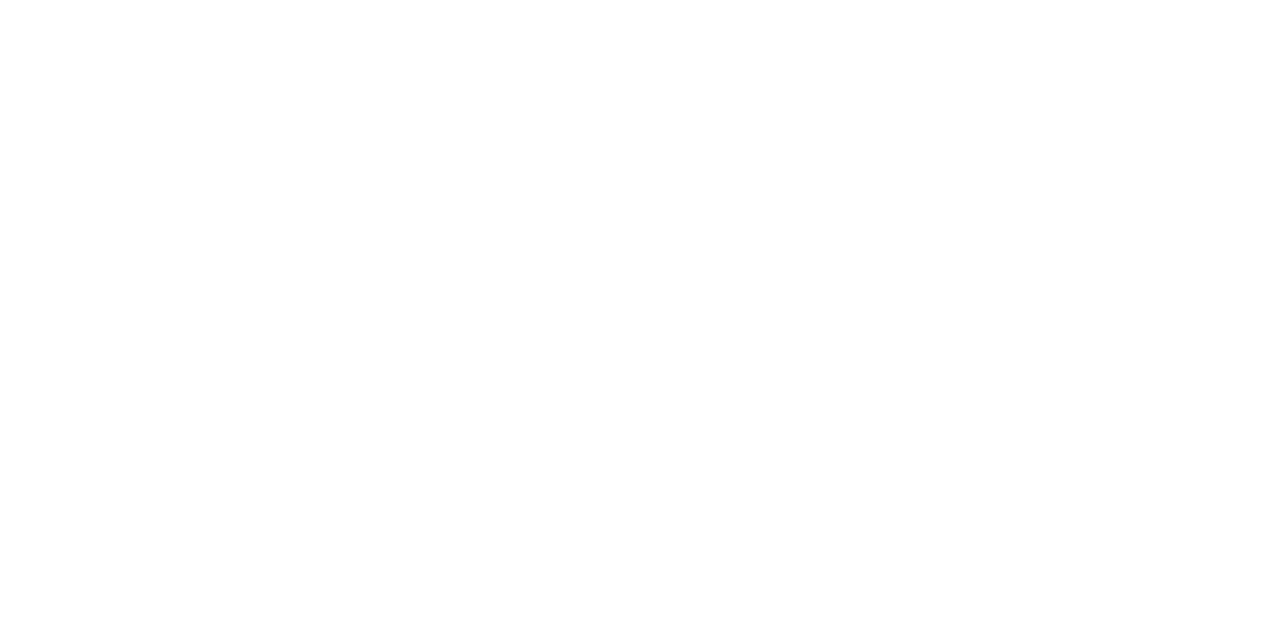
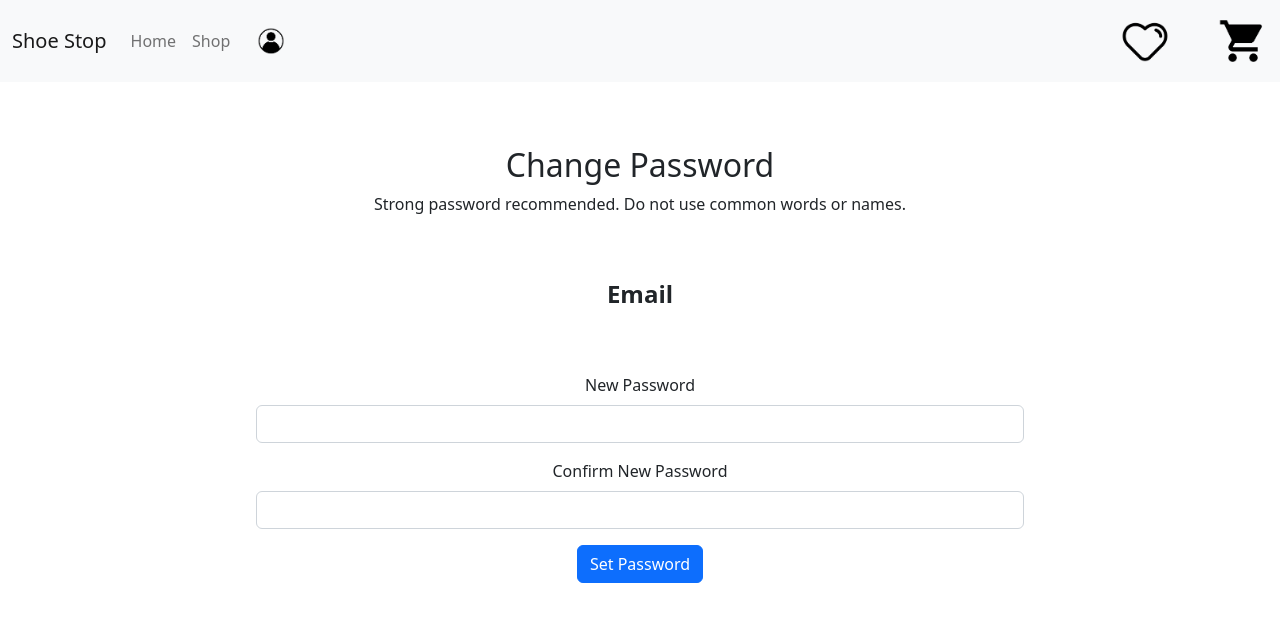
Before and after one commit to 1aoxomoxoa1/online-store-client, a React (Create React App) app: page /forgotpassword in a window 1280 px wide. Before the commit this address had no page. Shown: the top 622 px of the page. Built offline with nearby package versions, Linux system fonts and the light colour scheme.

Commit message:
finish edit profile

```diff
--- /dev/null
+++ b/src/api/forgot-change-pass.js
@@ -0,0 +1,32 @@
+import axios from "axios";
+
+
+//this function gets the email query param from the change password page and returns it as a string
+export function getEmailQueryParam(){
+    const url = window.location.href;
+    const email = new URL(window.location.href).searchParams.get('email');
+    console.log(email);
+    return email;
+}
+
+export async function changePassword(event, setFormMsg, email){
+    event.preventDefault();
+    let form = event.target.form;
+    let newPass = form.newpass.value;
+    let confirmPass = form.confirmpass.value;
+
+    //if new password is confirmed, save it to db
+    if(newPass === confirmPass){
+        setFormMsg("Saving new password");
+        let response = await axios.post('http://localhost:3200/changepass',
+            {
+                password: newPass,
+                email: email
+            }
+        )
+        setFormMsg(response.data);
+
+    }else{//else set in
+        setFormMsg("Please make sure the passwords match");
+    }
+}
--- /dev/null
+++ b/src/api/login.js
@@ -0,0 +1,34 @@
+import axios from "axios";
+
+//this shows the modal for the forgotPassword button
+export function handleForgotPassword(setModalShow){
+    setModalShow(true);
+}
+
+//this function will check for the validity of the email entered, return true if success
+export async function sendToEmail(event, setSentMsg, setEmailFound){
+    event.preventDefault();
+    console.log(event);
+
+    const email = event.target.form[0].value;
+
+    const emailVerified = await axios.post('http://localhost:3200/forgotpass',
+        {
+            email: email
+        }
+    )
+
+    if(emailVerified.data.length > 0){
+        setEmailFound(true);
+        console.log('entered');
+    }else{
+        setEmailFound(false);
+    }
+
+    setSentMsg(false);
+
+    console.log(emailVerified)
+
+
+
+}
--- a/src/api/product-details.js
+++ b/src/api/product-details.js
@@ -1,5 +1,6 @@
 import axios from "axios";
 
+//this gets the product details for a certain id of a product
 export  async function getProductDetails(setProductDetails){
     console.log('entered product details page');
     let url = window.location.href;
--- a/src/components/AppRouter.jsx
+++ b/src/components/AppRouter.jsx
@@ -7,6 +7,7 @@ import ProfilePage from './login-register-profile/ProfilePage';
 import Wishlist from './wishlist/Wishlist';
 import Cart from './cart/Cart';
 import EditProfilePage from './login-register-profile/EditProfilePage';
+import ChangePasswordPage from './login-register-profile/ChangePassword';
 
 function AppRouter(){
     return(
@@ -19,6 +20,7 @@ function AppRouter(){
                 <Route path='/products/:id' element={<ProductDetailsPage/>} />
                 <Route path='/wishlist' element={<Wishlist/>} />
                 <Route path='/cart' element={<Cart/> } />
+                <Route path='/forgotpassword' element={<ChangePasswordPage/> } />
             </Routes>
         </BrowserRouter>
     )
--- /dev/null
+++ b/src/components/login-register-profile/ChangePassword.jsx
@@ -0,0 +1,44 @@
+import React, { useState } from "react";
+import NavBar from "../NavBar";
+import { getEmailQueryParam, changePassword } from "../../api/forgot-change-pass";
+import { Button, Form } from "react-bootstrap";
+
+function ChangePasswordPage(){
+
+    const [email, setEmail] = useState(getEmailQueryParam());
+    const [formMsg, setFormMsg] = useState("");
+
+    return(
+        <>
+            <NavBar> </NavBar>
+            <div>
+                <div style={{margin: "5%"}}>
+                    <h2>Change Password</h2>
+                    <p> Strong password recommended. Do not use common words or names. </p>
+                </div>
+                <div style={{margin: "5%"}}>
+                    <h4 style={{fontWeight: 900}}> Email </h4>
+                    <h2> {email} </h2>
+                </div>
+                <div style={{width: "60%", margin: "0 auto"}}>
+                    <Form>
+                        <Form.Group className="mb-3" controlId="newpass">
+                            <Form.Label className='new-pass'>New Password </Form.Label>
+                            <Form.Control type="password" className='new-pass'  />
+                        </Form.Group>
+                        <Form.Group className="mb-3" controlId="confirmpass">
+                            <Form.Label className='new-pass'>Confirm New Password </Form.Label>
+                            <Form.Control type="password" className='new-pass'  />
+                        </Form.Group>
+                        <p> {formMsg} </p>
+                        <Button type="submit" onClick={(event) => changePassword(event, setFormMsg, email)}> Set Password </Button>
+                    </Form>
+                </div>
+
+            </div>
+        </>
+    )
+}
+
+
+export default ChangePasswordPage;
--- a/src/components/login-register-profile/LoginForm.jsx
+++ b/src/components/login-register-profile/LoginForm.jsx
@@ -5,7 +5,7 @@ import Row from 'react-bootstrap/Row';
 import '../../css/loginform.css';
 import axios from "axios";
 import React, { useState } from "react";
-
+import { handleForgotPassword } from '../../api/login.js';
 
 
 function LoginForm(props){
@@ -57,7 +57,10 @@ function LoginForm(props){
                 <Form.Group className='mb-3' controlId="message">
                     <Form.Label className='failed-login'> {loginStatus} </Form.Label>
                 </Form.Group>
-                <Button type="submit" variant='primary'> Login </Button>
+                <div className='buttons-div'>
+                    <Button variant='warning' onClick={() => handleForgotPassword(props.setModalShow)}> Forgot Password</Button>
+                    <Button type="submit" variant='primary'> Login </Button>
+                </div>
             </Form>
         </div>
 
--- a/src/components/login-register-profile/ProfilePage.jsx
+++ b/src/components/login-register-profile/ProfilePage.jsx
@@ -6,6 +6,7 @@ import '../../css/profilepage.css';
 import shoeImage from '../../images/adidas.png';
 import { useEffect, useState } from "react";
 import axios from "axios";
+import ForgotPassModal from "../modals/ForgotPassModal";
 
 function ProfilePage(){
 
@@ -21,6 +22,9 @@ function ProfilePage(){
 
     //state for user information
     const [user, setUser] = useState({});
+
+    //modal if user forgets password
+    const [modalShow, setModalShow] = useState(false);
 
     useEffect(() => {
         axios.get("http://localhost:3200/login").then(response => {
@@ -84,13 +88,14 @@ function ProfilePage(){
                         </h3>
                     </div>
                         {formState === 'login'
-                        ? <LoginForm setIsLoggedIn={setIsLoggedIn}> </LoginForm>
+                        ? <LoginForm setIsLoggedIn={setIsLoggedIn} setModalShow={setModalShow}> </LoginForm>
                         : <RegisterForm setIsLoggedIn={setIsLoggedIn}> </RegisterForm>
                         }
                     </>
                 }
 
                 </div>
+                <ForgotPassModal show={modalShow} onHide={() => setModalShow(false)}></ForgotPassModal>
             </div>
             }
         </div>
--- /dev/null
+++ b/src/components/modals/ForgotPassModal.jsx
@@ -0,0 +1,46 @@
+import { useState } from 'react';
+import Button from 'react-bootstrap/Button';
+import Modal from 'react-bootstrap/Modal';
+import { sendToEmail } from '../../api/login';
+
+function ForgotPassModal(props) {
+
+  const [sentMsg, setSentMsg] = useState(true);
+  const [emailFound, setEmailFound] = useState(false);
+
+
+  return (
+
+    <Modal
+      {...props}
+      size="lg"
+      aria-labelledby="contained-modal-title-vcenter"
+      centered
+    >
+      <Modal.Body>
+        <h4>Email sent to reset your password!</h4>
+        <form>
+            <label htmlFor="email" style={{marginRight: "20px"}}>Enter the email you will retrieve password of: </label>
+            <br/>
+            <input type="text" name="email" id="email"/>
+            <br />
+            <br />
+            {emailFound === true
+            ?  <p hidden={sentMsg}> Sent, check your inbox
+            </p>
+            :<p hidden={sentMsg}> Email not found
+            </p>
+            }
+
+            <Button type="submit" onClick={(event) => sendToEmail(event, setSentMsg, setEmailFound)}> Send To Email </Button>
+        </form>
+
+      </Modal.Body>
+      <Modal.Footer>
+        <Button onClick={props.onHide}>Close</Button>
+      </Modal.Footer>
+    </Modal>
+  );
+}
+
+export default ForgotPassModal;
--- a/src/css/loginform.css
+++ b/src/css/loginform.css
@@ -10,3 +10,15 @@
 .failed-login{
     color: red;
 }
+
+.buttons-div{
+    display: flex;
+    width: 80%;
+    margin: 0 auto;
+    margin-top: 10%;
+    justify-content: space-between;
+}
+
+.buttons-div > *{
+    width: 35%;
+}
```
